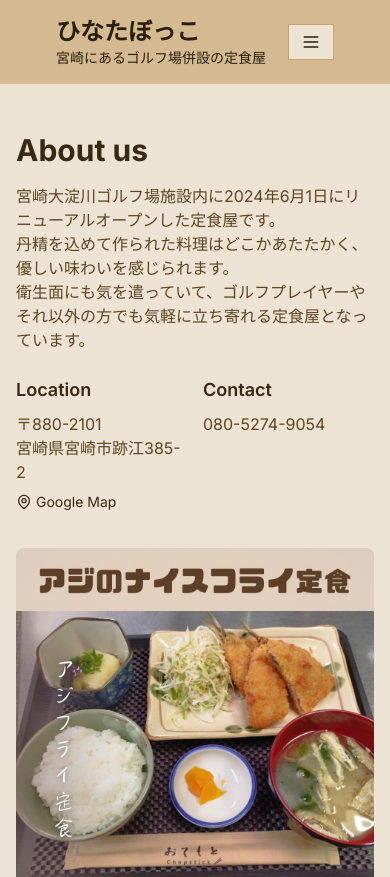
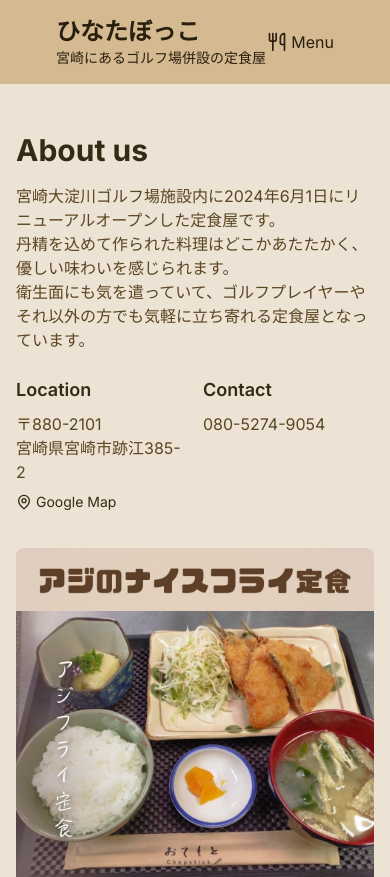
Before and after one commit to daichi1002/to_do, a Next.js app in the folder frontend/: page / in a window 390 px wide. Shown: the top 877 px of the page. Built offline with nearby package versions, Linux system fonts and the light colour scheme.

Commit message:
fix toddle button

```diff
--- a/frontend/app/menu/page.tsx
+++ b/frontend/app/menu/page.tsx
@@ -3,7 +3,7 @@
  * @see https://v0.dev/t/M8vy38oaPWX
  * Documentation: https://v0.dev/docs#integrating-generated-code-into-your-nextjs-app
  */
-import { Button } from "@/components/ui/button";
+import { Utensils } from "lucide-react";
 import Link from "next/link";
 
 export default function Component() {
@@ -11,22 +11,20 @@ export default function Component() {
     <div className="bg-background text-foreground">
       <header className="bg-primary text-primary-foreground py-4 px-6">
         <div className="container mx-auto flex items-center justify-between">
-          <div>
+          <Link href={`/`}>
             <h1 className="text-2xl font-bold">ひなたぼっこ</h1>
-            <p className="text-sm">Authentic Italian Cuisine</p>
-          </div>
-          <nav className="hidden md:flex items-center gap-4">
-            <Link href="/" className="hover:underline" prefetch={false}>
-              Home
-            </Link>
-            <Link href={`/menu`} className="hover:underline" prefetch={false}>
-              Menu
+            <p className="text-sm">宮崎にあるゴルフ場併設の定食屋</p>
+          </Link>
+          <nav className="md:flex items-center gap-4">
+            <Link
+              href={`/menu`}
+              className="hover:underline flex items-center space-x-1"
+              prefetch={false}
+            >
+              <Utensils className="w-5 h-5" />
+              <span className="text-base">Menu</span>
             </Link>
           </nav>
-          <Button variant="outline" size="sm" className="md:hidden">
-            <MenuIcon className="h-5 w-5" />
-            <span className="sr-only">Toggle Menu</span>
-          </Button>
         </div>
       </header>
       <main className="container mx-auto py-12 px-4 md:px-6">
--- a/frontend/app/page.tsx
+++ b/frontend/app/page.tsx
@@ -4,13 +4,13 @@
  * @see https://v0.dev/t/bRnSzpEfGeb
  * Documentation: https://v0.dev/docs#integrating-generated-code-into-your-nextjs-app
  */
-import { Button } from "@/components/ui/button";
 import {
   Carousel,
   CarouselContent,
   CarouselItem,
 } from "@/components/ui/carousel";
 import Autoplay from "embla-carousel-autoplay";
+import { Utensils } from "lucide-react";
 import Link from "next/link";
 import * as React from "react";
 
@@ -31,19 +31,20 @@ export default function Component() {
     <div className="flex flex-col min-h-dvh">
       <header className="bg-primary text-primary-foreground py-4 px-6">
         <div className="container mx-auto flex items-center justify-between">
-          <div>
+          <Link href={`/`}>
             <h1 className="text-2xl font-bold">ひなたぼっこ</h1>
             <p className="text-sm">宮崎にあるゴルフ場併設の定食屋</p>
-          </div>
-          <nav className="hidden md:flex items-center gap-4">
-            <Link href={`/menu`} className="hover:underline" prefetch={false}>
-              Menu
+          </Link>
+          <nav className="md:flex items-center gap-4">
+            <Link
+              href={`/menu`}
+              className="hover:underline flex items-center space-x-1"
+              prefetch={false}
+            >
+              <Utensils className="w-5 h-5" />
+              <span className="text-base">Menu</span>
             </Link>
           </nav>
-          <Button variant="outline" size="sm" className="md:hidden">
-            <MenuIcon className="h-5 w-5" />
-            <span className="sr-only">Toggle Menu</span>
-          </Button>
         </div>
       </header>
       <main className="flex-1 py-12 md:py-16">
```
